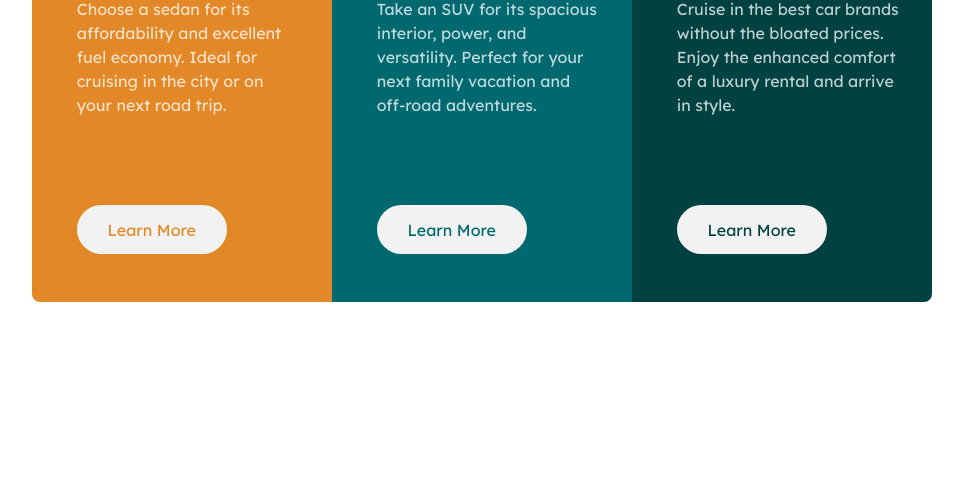
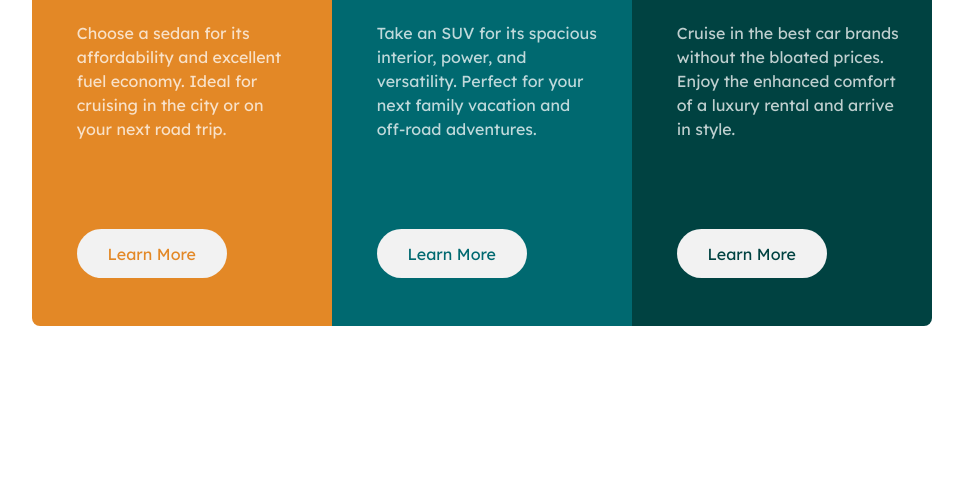
Before and after one commit to sunil-sharma-999/3-column-preview-card-component-solution, a plain HTML site: page index.html in a window 1280 px wide. Shown: the part 320-800 px from the top of the page, without its empty margins (158-1121 px from the left). Drawn offline with nearby package versions, Linux system fonts and the light colour scheme; files that its build step writes are made by us from their sources.

Commit message:
Add files via upload

```diff
--- a/index.html
+++ b/index.html
@@ -28,7 +28,6 @@
     />
 
     <link rel="stylesheet" href="./src/css/style.css" />
-    <script src="./src/app.js" defer></script>
 
     <title>3-column preview card component | Sunil Sharma</title>
   </head>
--- /dev/null
+++ b/src/css/style.css
@@ -0,0 +1,127 @@
+* {
+  margin: 0;
+  padding: 0;
+  box-sizing: border-box;
+}
+
+body {
+  background-color: white;
+  display: flex;
+  justify-content: center;
+  height: 100vh;
+}
+
+.wrap {
+  font-family: "Lexend Deca", sans-serif;
+  font-weight: 400;
+  margin: 5.7rem 0;
+  display: grid;
+}
+.wrap .card {
+  color: #f2f2f2;
+  padding: 2rem;
+  padding-left: 2.8rem;
+  background-color: red;
+  width: 325px;
+}
+.wrap .card .title {
+  font-family: "Big Shoulders Display", cursive;
+  font-size: 2.3rem;
+  margin: 1.9rem 0;
+}
+.wrap .card .info {
+  font-size: 1rem;
+  color: rgba(255, 255, 255, 0.75);
+  line-height: 1.5rem;
+}
+.wrap .card .btn {
+  background-color: #f2f2f2;
+  width: max-content;
+  padding: 0.8rem 1.8rem;
+  border: 2px solid transparent;
+  border-radius: 50px;
+  margin-top: 1.8rem;
+}
+.wrap .card .btn:hover {
+  background-color: transparent;
+  color: white;
+  border-color: #f2f2f2;
+  cursor: pointer;
+}
+.wrap .card1 {
+  background-color: #e38826;
+  border-radius: 8px 8px 0 0;
+}
+.wrap .card1 .btn {
+  color: #e38826;
+}
+.wrap .card2 {
+  background-color: #006970;
+}
+.wrap .card2 .btn {
+  color: #006970;
+}
+.wrap .card3 {
+  background-color: #004241;
+  border-radius: 0 0 8px 8px;
+}
+.wrap .card3 .btn {
+  color: #004241;
+}
+
+@media screen and (min-width: 800px) {
+  .wrap {
+    grid-template-columns: 1fr 1fr;
+    grid-template-rows: 1fr 1fr;
+    grid-template-areas: "c1 c1" "c2 c3";
+    height: max-content;
+  }
+  .wrap .card {
+    width: 300px;
+    padding: 3rem;
+    padding-right: 2rem;
+    padding-left: 2.8rem;
+  }
+  .wrap .card1 {
+    grid-area: c1;
+    border-radius: 8px 8px 0 0;
+    justify-self: center;
+  }
+  .wrap .card2 {
+    grid-area: c2;
+    border-radius: 8px 0 0 8px;
+  }
+  .wrap .card3 {
+    grid-area: c3;
+    border-radius: 0 8px 8px 0;
+  }
+}
+@media screen and (min-width: 1000px) {
+  .wrap {
+    grid-template-columns: 1fr 1fr 1fr;
+    grid-template-rows: 1fr;
+    grid-template-areas: "c1 c2 c3";
+    margin: 9rem;
+  }
+  .wrap .card {
+    width: 300px;
+    padding: 3rem;
+    padding-right: 2rem;
+    padding-left: 2.8rem;
+  }
+  .wrap .card .btn {
+    margin-top: 5.5rem;
+  }
+  .wrap .card1 {
+    grid-area: c1;
+    border-radius: 8px 0 0 8px;
+  }
+  .wrap .card2 {
+    grid-area: c2;
+    border-radius: 0;
+  }
+  .wrap .card3 {
+    grid-area: c3;
+    border-radius: 0 8px 8px 0;
+  }
+}/*# sourceMappingURL=style.css.map */
```
Also changed, not shown: src/images/favicon-32x32.png (added), src/images/icon-luxury.svg (added), src/images/icon-sedans.svg (added), src/images/icon-suvs.svg (added), 1 other file.
